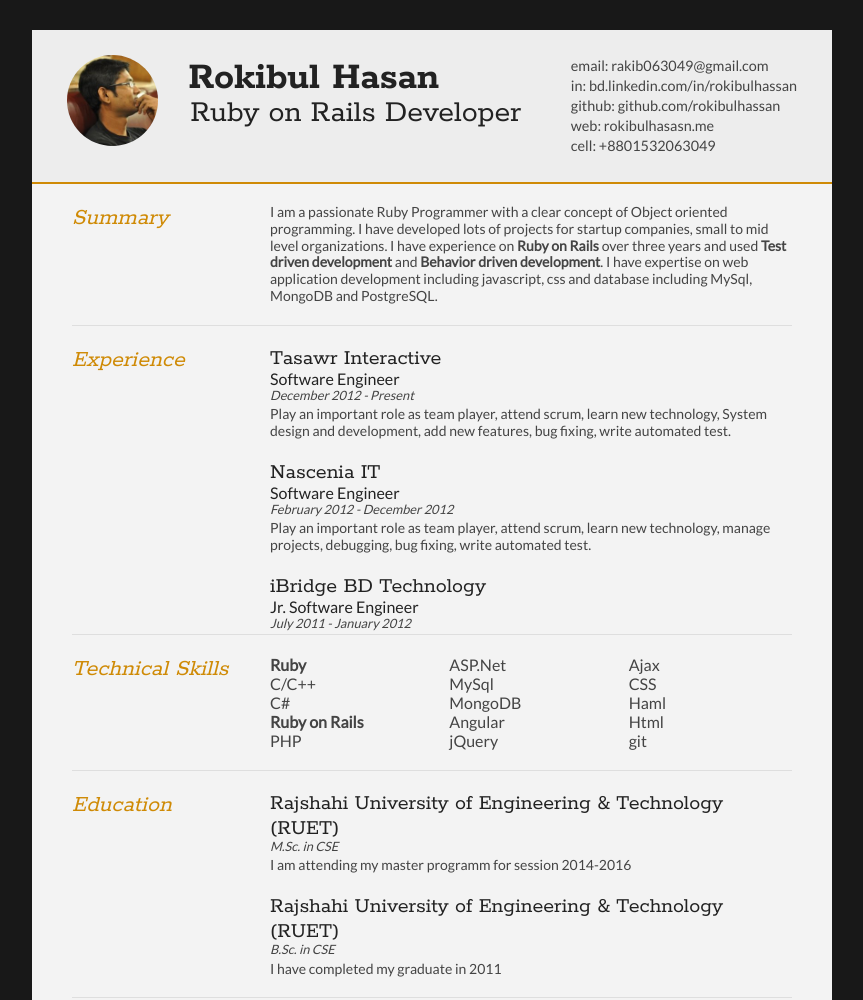
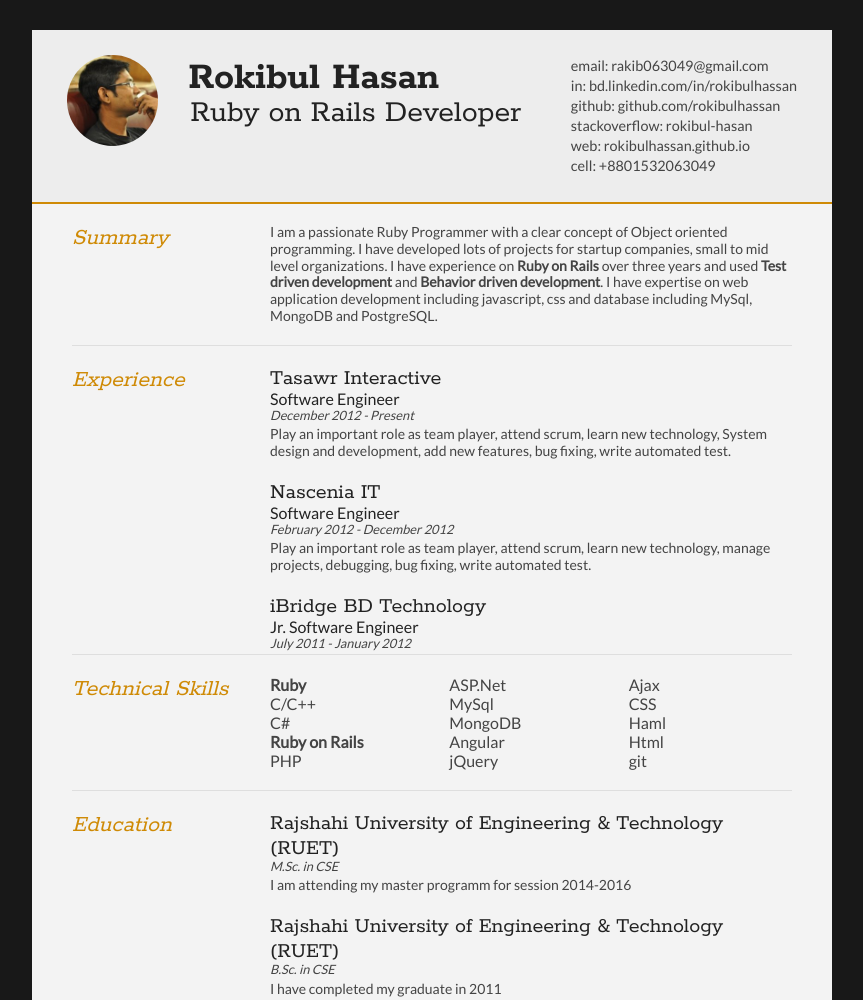
Before and after one commit to rokibulhassan/resume, a plain HTML site: page index.html in a window 1280 px wide. Shown: the top 1000 px of the page, without its empty margins (208-1071 px from the left). Drawn offline with Linux system fonts and the light colour scheme.

Commit message:
update info

```diff
--- a/index.html
+++ b/index.html
@@ -31,7 +31,8 @@
 				<li>email: <a href="mailto:rakib063049@gmail.com" target="_blank">rakib063049@gmail.com</a></li>
 				<li>in: <a href="http://bd.linkedin.com/in/rokibulhassan" target="_blank">bd.linkedin.com/in/rokibulhassan</a></li>
 				<li>github: <a href="http://github.com/rokibulhassan" target="_blank">github.com/rokibulhassan</a></li>
-				<li>web: <a href="http://rokibulhasasn.me" target="_blank">rokibulhasasn.me</a></li>
+				<li>stackoverflow: <a href="http://stackoverflow.com/users/2409515/rokibul-hasan?tab=profile" target="_blank">rokibul-hasan</a></li>
+				<li>web: <a href="http://rokibulhassan.github.io/" target="_blank">rokibulhassan.github.io</a></li>
 				<li>cell: +8801532063049</li>
 			</ul>
 		</div>
```
